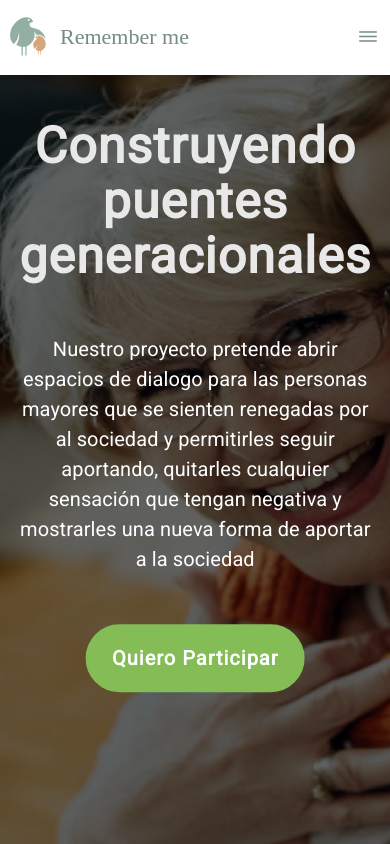
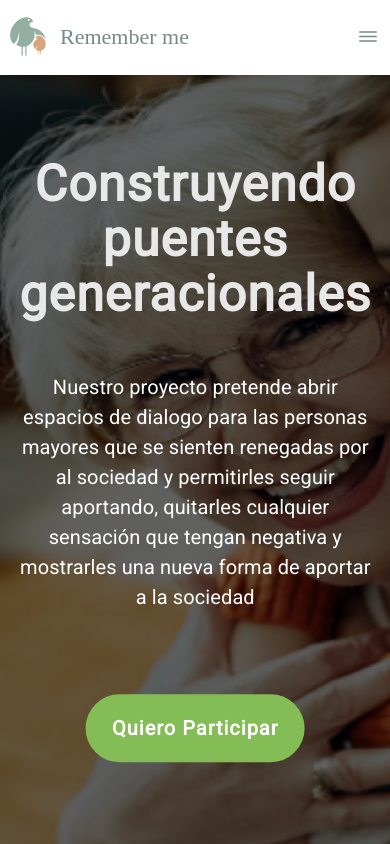
Before and after one commit to SaidGandur01/remember-me-landing, a Nuxt app: page / in a window 390 px wide. Shown: the top 844 px of the page. Built offline with nearby package versions, Linux system fonts and the light colour scheme.

Commit message:
fix excesive space section one

```diff
--- a/components/sectionOne.vue
+++ b/components/sectionOne.vue
@@ -32,8 +32,6 @@ import imgWrapper from '~/public/images/section-one/grandma.png'
   position: relative;
 
   .img-wrapper {
-    width: 100%;
-    height: 100%;
     position: absolute;
     width: 100%;
     height: 100%;
@@ -96,8 +94,9 @@ import imgWrapper from '~/public/images/section-one/grandma.png'
     min-height: calc(100vh - 75px);
     .wrapper{
       width: auto;
-      top: 23%;
       left: 23%;
+      place-content: space-evenly;
+      gap: 0;
       .header {
         margin-bottom: 0;
       }
```
